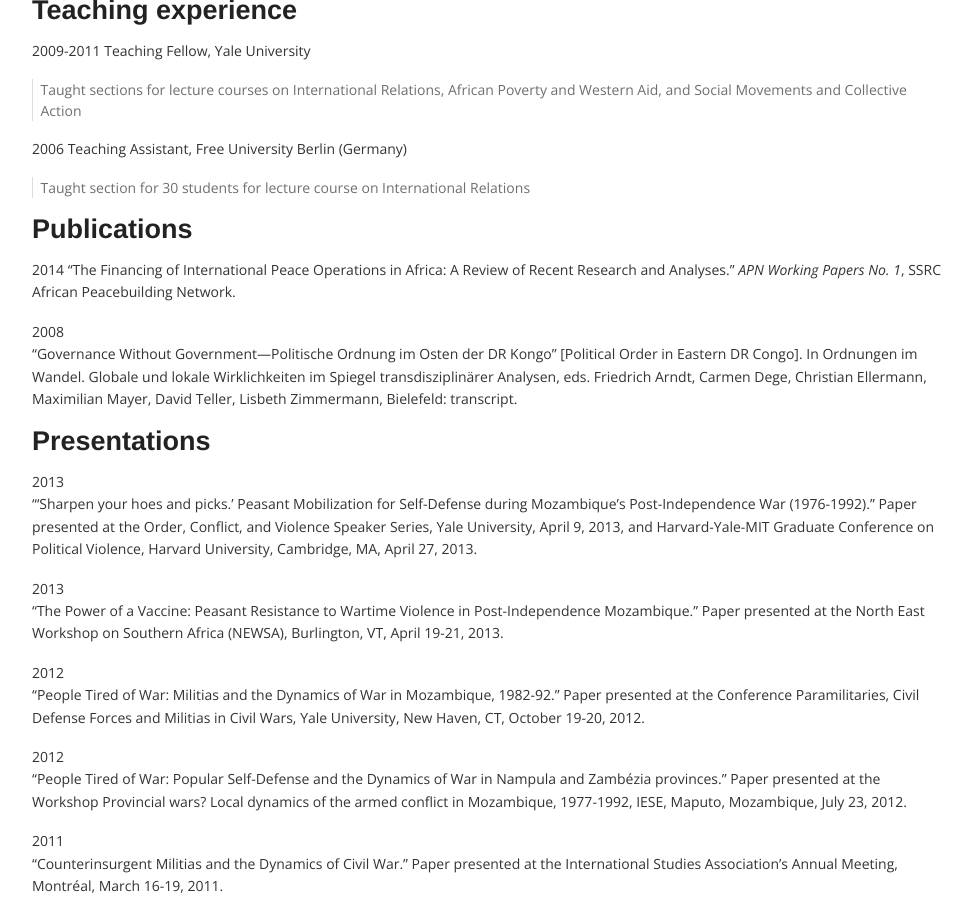
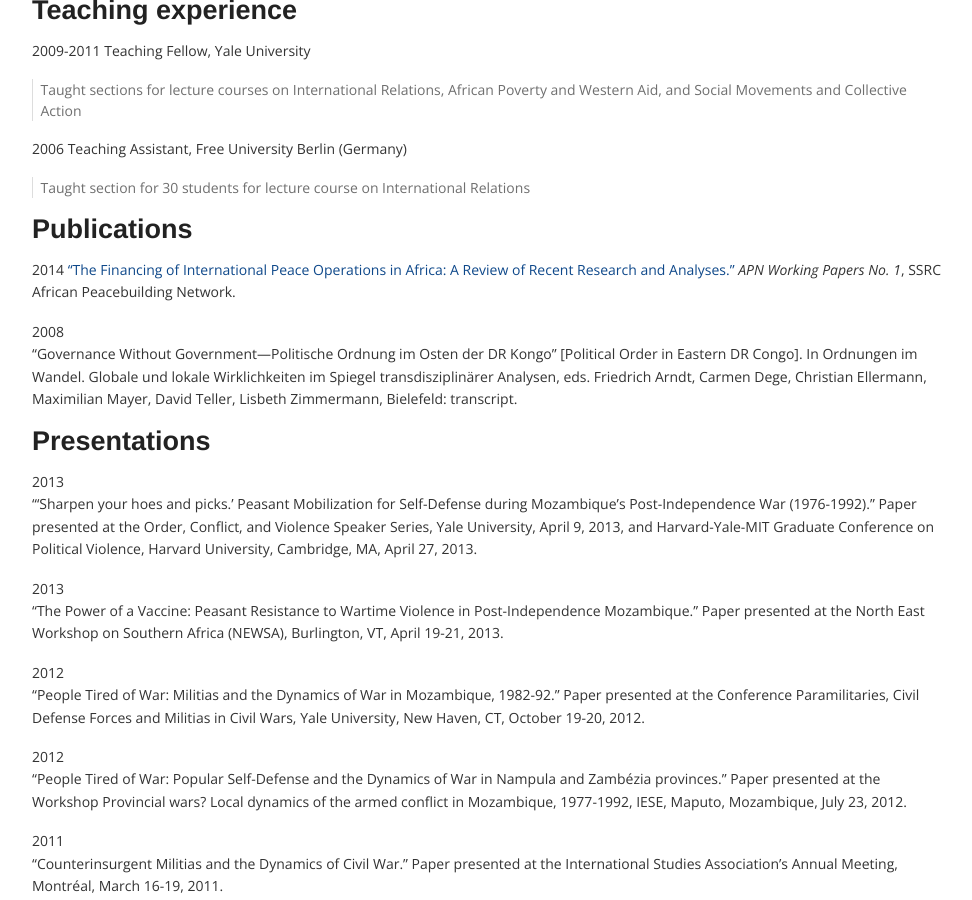
Before and after one commit to corinnajentzsch/corinnajentzsch.github.io, a Jekyll site: the page built from cv.md, in a window 1280 px wide and 900 px high, scrolled down 2020 px. Shown: the whole window, without its empty margins (153-1125 px from the left). Built offline with Jekyll 4.4.1, drawn with Linux system fonts in a browser that asks for light colours; nearby versions of some CDN libraries; library files that are not in the unit come from our copies; part of the change alters nothing that is shown.

Commit message:
Updated cv.md

```diff
--- a/cv.md
+++ b/cv.md
@@ -90,7 +90,7 @@ Teaching Assistant, Free University Berlin (Germany)
 ### Publications
 
 2014
-"The Financing of International Peace Operations in Africa: A Review of Recent Research and Analyses." _APN Working Papers No. 1_, SSRC African Peacebuilding Network.
+["The Financing of International Peace Operations in Africa: A Review of Recent Research and Analyses."](webarchive.ssrc.org/working-papers/APN_WorkingPapers01_Jentzsch.pdf "APN WorkingPapers 01 Jentzsch") _APN Working Papers No. 1_, SSRC African Peacebuilding Network.
 
 2008
 “Governance Without Government—Politische Ordnung im Osten der DR Kongo” [Political Order in Eastern DR Congo]. In Ordnungen im Wandel. Globale und lokale Wirklichkeiten im Spiegel transdisziplinärer Analysen, eds. Friedrich Arndt, Carmen Dege, Christian Ellermann, Maximilian Mayer, David Teller, Lisbeth Zimmermann, Bielefeld: transcript.
```
